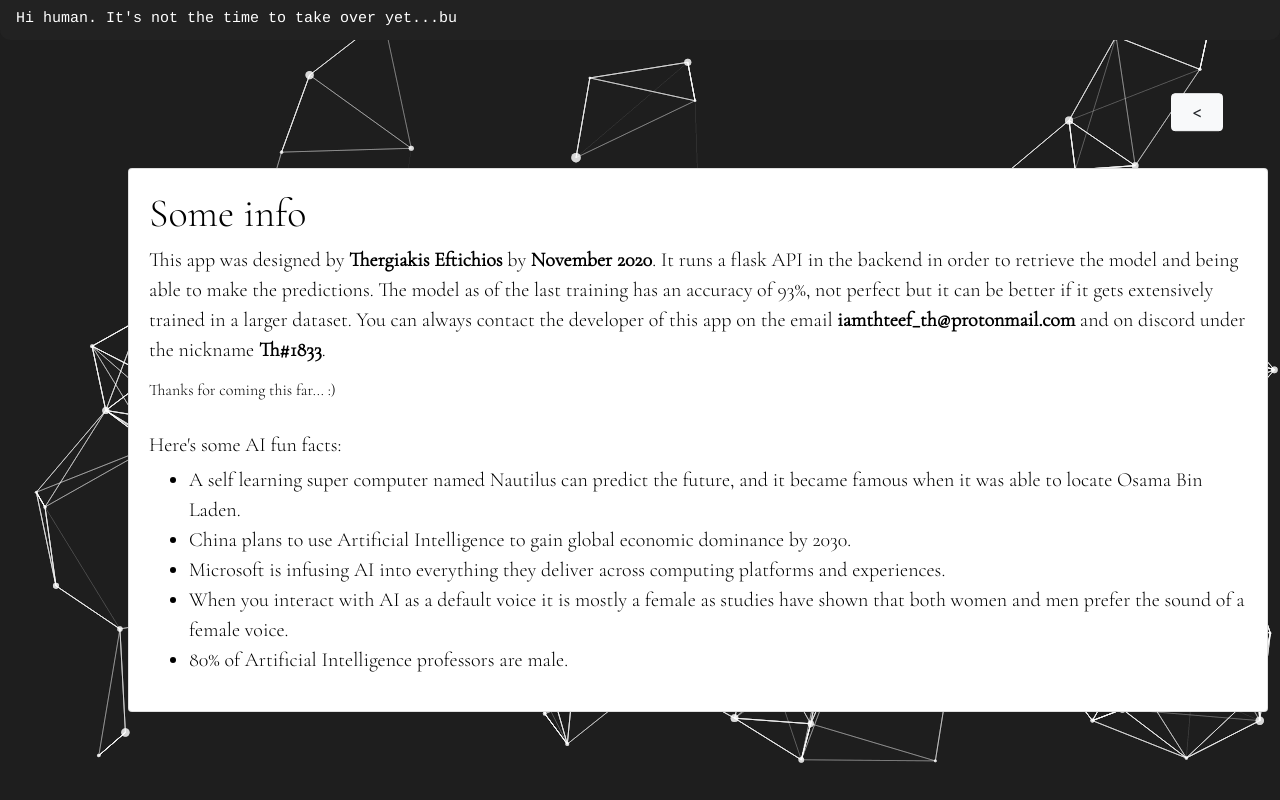
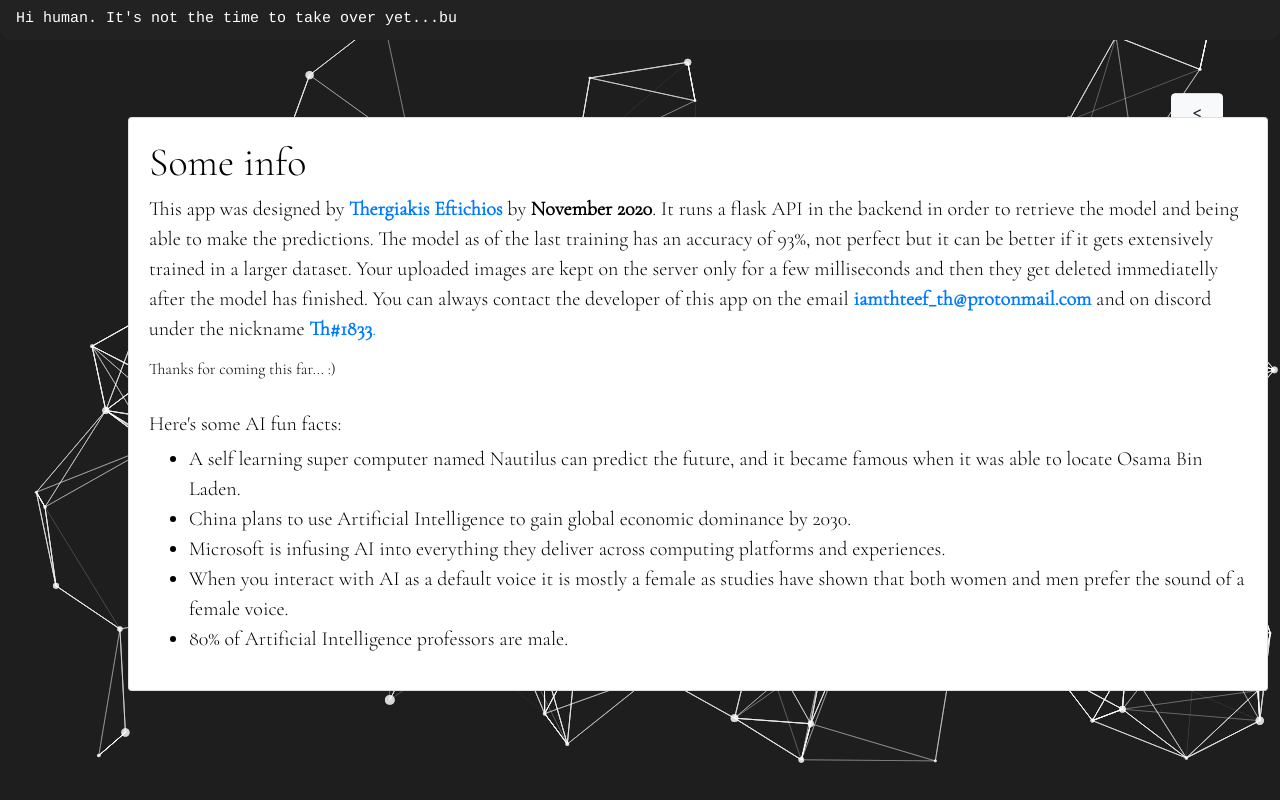
Before and after one commit to iamtheef/CNN-client, a React (Create React App) app: page /#/info in a window 1280 px wide. Built offline with nearby package versions, Linux system fonts and the light colour scheme.

Commit message:
updated info page

```diff
--- a/src/Components/Egg.tsx
+++ b/src/Components/Egg.tsx
@@ -12,6 +12,7 @@ export const Egg: FC = () => {
               the future to take you out.
             </p>
             <img
+              alt="gif"
               src="https://media.giphy.com/media/IZY2SE2JmPgFG/source.gif"
               width="100%"
             />
--- a/src/Components/Info.tsx
+++ b/src/Components/Info.tsx
@@ -11,14 +11,37 @@ export const Info: FC = () => {
           <Card body>
             <h1>Some info</h1>
             <p>
-              This app was designed by <b>Thergiakis Eftichios </b>by{" "}
-              <b>November 2020</b>. It runs a flask API in the backend in order
-              to retrieve the model and being able to make the predictions. The
-              model as of the last training has an accuracy of 93%, not perfect
-              but it can be better if it gets extensively trained in a larger
-              dataset. You can always contact the developer of this app on the
-              email <b>iamthteef_th@protonmail.com</b> and on discord under the
-              nickname <b>Th#1833</b>.
+              This app was designed by{" "}
+              <a
+                href="https://iamtheef.github.io/portofolio/"
+                target="_blank"
+                rel="noopener noreferrer"
+              >
+                <b>Thergiakis Eftichios </b>{" "}
+              </a>
+              by <b>November 2020</b>. It runs a flask API in the backend in
+              order to retrieve the model and being able to make the
+              predictions. The model as of the last training has an accuracy of
+              93%, not perfect but it can be better if it gets extensively
+              trained in a larger dataset. Your uploaded images are kept on the
+              server only for a few milliseconds and then they get deleted
+              immediatelly after the model has finished. You can always contact
+              the developer of this app on the email{"  "}
+              <a
+                href="mailto:iamtheef_th@protonmail.com"
+                target="_blank"
+                rel="noopener noreferrer"
+              >
+                <b>iamthteef_th@protonmail.com</b>
+              </a>{" "}
+              and on discord under the nickname{" "}
+              <a
+                href="https://discordapp.com/users/469766971437613057"
+                target="_blank"
+                rel="noopener noreferrer"
+              >
+                <b>Th#1833</b>.
+              </a>
             </p>
             <h6>{"Thanks for coming this far... :)"}</h6>
 
--- a/src/Context/Prediction.tsx
+++ b/src/Context/Prediction.tsx
@@ -35,7 +35,7 @@ export function PredictionProvider({ children }: Props) {
     return () => {
       setIsMounted(false);
     };
-  });
+  }, []);
 
   const countHits = () => {
     setHits(hits + 1);
--- a/src/index.css
+++ b/src/index.css
@@ -9,7 +9,7 @@
 }
 
 .info-page {
-  margin-top: 10%;
+  margin-top: 6%;
   margin-left: 10% !important;
   width: 100%;
   padding-right: auto;
```
Also changed, not shown: server_.js (+9 -10 lines), 10 other files (tests, documents, lock files or other folders).
